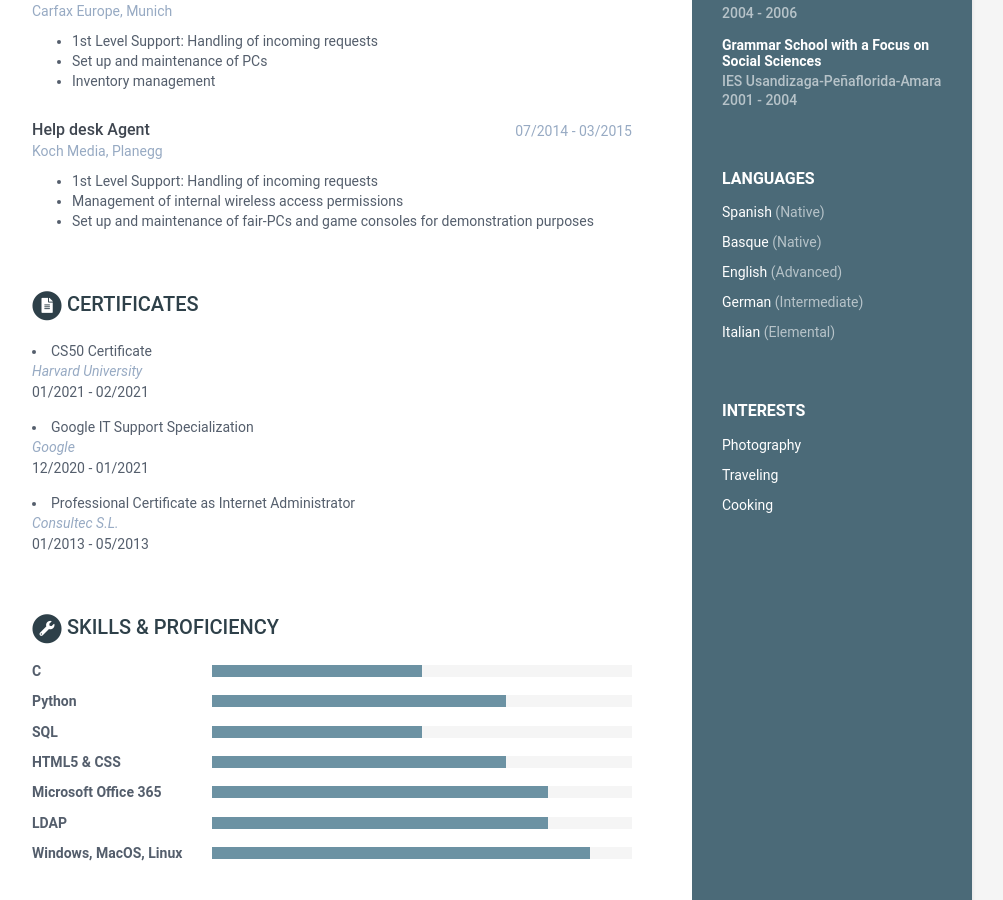
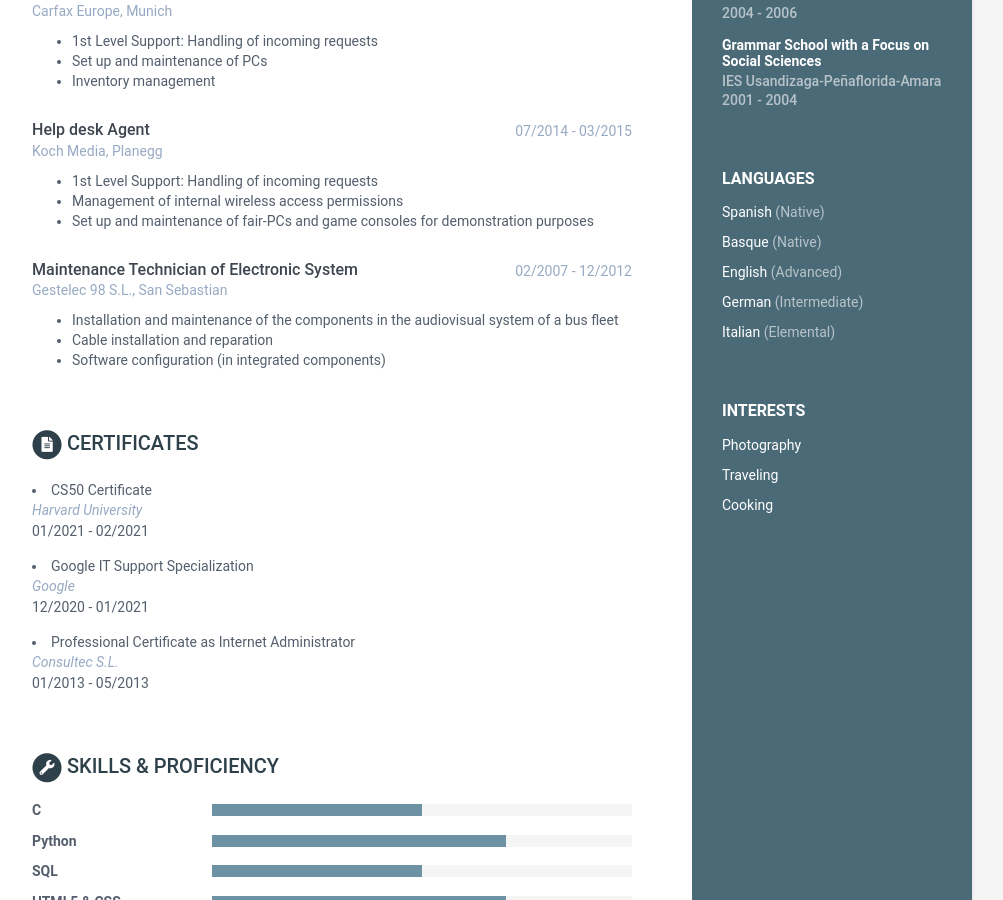
Before and after one commit to ghodei/cv-hodei, a Jekyll site: the page built from index.html, in a window 1280 px wide and 900 px high, scrolled down 680 px. Shown: the whole window, without its empty margins (168-1171 px from the left). Built offline with Jekyll 4.4.1, drawn with Linux system fonts in a browser that asks for light colours.

Commit message:
even more updates

```diff
--- a/_data/data.yml
+++ b/_data/data.yml
@@ -95,6 +95,13 @@ experiences:
           - 1st Level Support: Handling of incoming requests
           - Management of internal wireless access permissions
           - Set up and maintenance of fair-PCs and game consoles for demonstration purposes
+    - role: Maintenance Technician of Electronic System
+      time: 02/2007 - 12/2012
+      company: Gestelec 98 S.L., San Sebastian
+      details: |
+          - Installation and maintenance of the components in the audiovisual system of a bus ﬂeet
+          - Cable installation and reparation
+          - Software conﬁguration (in integrated components)
 
 publications:
     title: Certificates
```
Also changed, not shown: 1 other file.
